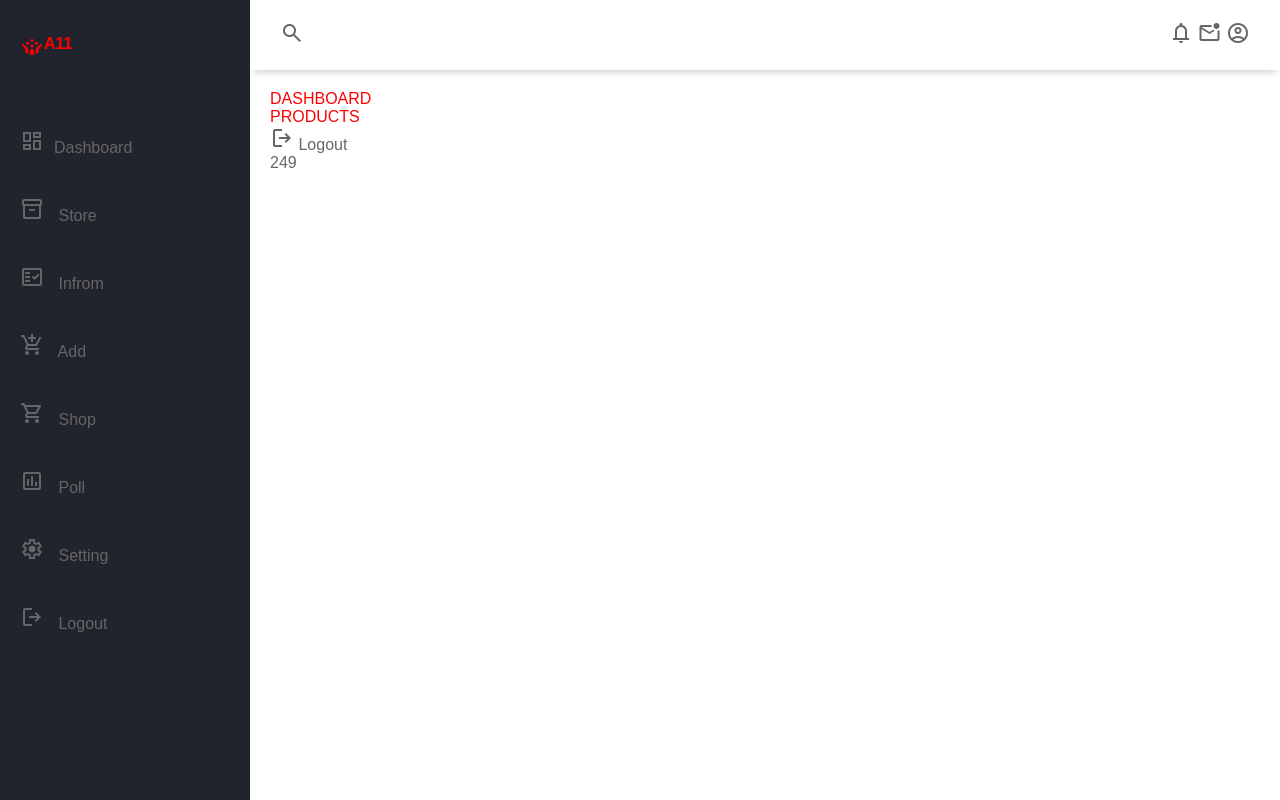
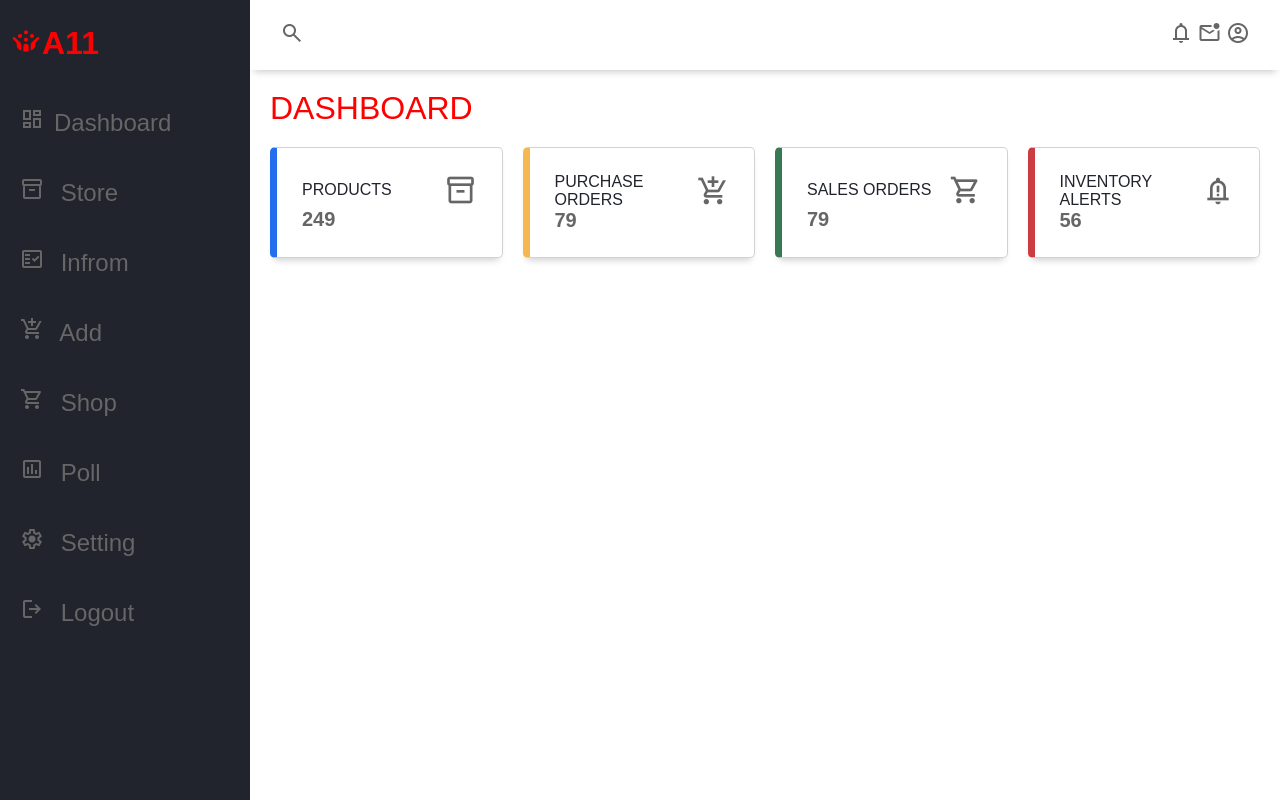
Before and after one commit to Sithu-Walar/admin-dashboard, a plain HTML site: page index.html in a window 1280 px wide. Drawn offline with nearby package versions, Linux system fonts and the light colour scheme.

Commit message:
third commit

```diff
--- a/index.html
+++ b/index.html
@@ -68,12 +68,38 @@
                 </div>
 
                 <div class="main-cards">
+                    <div class="card">
+                            <div class="card-inner">
+                                <p class="text-primary">PRODUCTS</p>
+                                <span class="material-symbols-outlined">inventory_2</span>
+
+                            </div>
+                            <span class="text-primary font-weight-bold">249</span>
+                    </div>
+                    <div class="card">
+                        <div class="card-inner">
+                            <p class="text-primary">PURCHASE ORDERS</p>
+                            <span class="material-symbols-outlined">add_shopping_cart</span>
+
+                        </div>
+                        <span class="text-primary font-weight-bold">79</span>
+                    </div>
+                    <div class="card">
+                        <div class="card-inner">
+                            <p class="text-primary">SALES ORDERS</p>
+                            <span class="material-symbols-outlined">shopping_cart</span>
+
+                        </div>
+                        <span class="text-primary font-weight-bold">79</span>
+                    </div>
+
+                <div class="card">
                     <div class="card-inner">
-                        <p class="text-primary">PRODUCTS</p>
-                        <span class="material-symbols-outlined">Logout</span> Logout
+                        <p class="text-primary">INVENTORY ALERTS</p>
+                        <span class="material-symbols-outlined">notification_important</span>
 
                     </div>
-                    <span class="text-primary font-weight-bold">249</span>
+                    <span class="text-primary font-weight-bold">56</span>
                 </div>
         </main>
     </div>
--- a/style.css
+++ b/style.css
@@ -59,9 +59,9 @@
     display: flex;
     justify-content: space-between;
     align-items: center;
-    padding: 20px 20px 20px 20px;
+    padding: 10px;
 
-    margin-bottom: 30px;
+    margin-bottom: 0 ;
 }
 .sidebar-brand{
     display: flex;
@@ -73,6 +73,7 @@
 }
 .sidebar-brand >span,p{
     color: red;
+    font-size: 2rem;
 }
 .sidebar-title >span{
     display: none;
@@ -84,6 +85,7 @@
 .sidebar-list-item{
     list-style: none;
    padding: 20px 20px 20px 20px;
+   font-size: 1.5rem;
 
 }
 .sidebar-list-item > span{
@@ -111,3 +113,57 @@
     padding: 20px 20px;
     /* background-color: rgb(237, 196, 142); */
 }
+.main-title {
+    display: flex;
+    justify-content: space-between;
+}
+
+.main-cards {
+    display: grid;
+    grid-template-columns: repeat(4,1fr);
+    gap: 20px;
+    margin: 20px 0;
+}
+
+.card{
+    display: flex;
+    flex-direction: column;
+    justify-content: space-around;
+    padding: 25px;
+    background-color: #ffffff;
+    box-sizing: border-box;
+    border: 1px solid #d2d2d3;
+    border-radius: 5px;
+    box-shadow: 0 6px 7px -4px rgba(0, 0, 0, 0.2);
+}
+
+.card:first-child{
+    border-left: 7px solid #246dec;
+}
+.card:nth-child(2){
+    border-left: 7px solid #f5b74f;
+}
+.card:nth-child(3) {
+    border-left: 7px solid #367952;
+}
+
+.card:nth-child(4){
+    border-left: 7px solid #cc3c43;
+}
+
+.card > span {
+    font-size: 20px;
+    font-weight: 600;
+}
+.card-inner {
+    display: flex;
+    align-items: center;
+    justify-content: space-between;
+}
+.card-inner > p {
+    font-size: 1rem;
+    color: #21232d;
+}
+.card-inner > span {
+    font-size: 2rem;
+}
```
